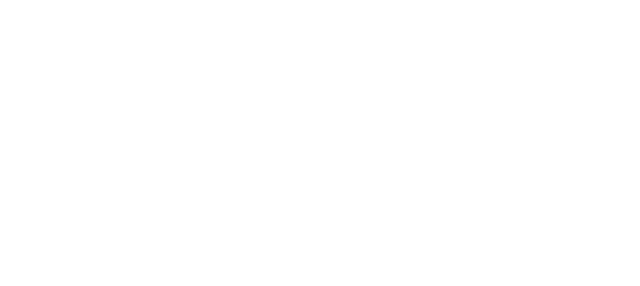
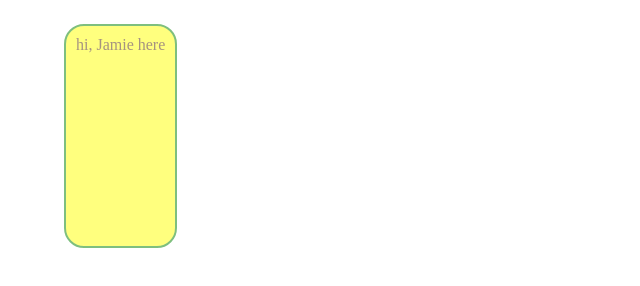
Before and after one commit to jawang4/wp22, a plain HTML site: page project1/index.html in a window 1280 px wide. Shown: the whole page, without its empty margins (0-640 px from the left). Drawn offline with Linux system fonts and the light colour scheme.

Commit message:
class changes

```diff
--- a/project1/index.html
+++ b/project1/index.html
@@ -4,11 +4,70 @@
 <head>
 	<meta name="viewport" content="width=device-width, initial-scale=1">
 	<title>Web Programming | STUDENT NAME | Project 1</title>
+
+
+	<style>
+
+		.test-class5 {
+			position:absolute;
+			left: 5vw;
+			color:rgb(78, 42, 3);
+			border: 2px solid green;
+			padding: 10px;
+			margin: 50 px;
+			width: 300 px;
+			max-width:300 px;
+			height:200px;
+			opacity:.5;
+			background:yellow;
+			border-radius: 20px;
+			transition:.5s;
+		}
+
+		.test-class5:hover{
+			background:blue;
+			color:rgb(255, 252, 249);
+
+		}
+	</style>
+
 </head>
 
 <body>
 
-	<!-- Put your code here! -->
+<!--
+<h1>PAGE TITLE </h1>
+
+<h3>section 1 </h3>
+
+<ul>
+	<li>item 1</li>
+	<li>item 2 </li>
+
+</ul>
+
+<h2>
+	<li><a href="https://www.google.com/">
+	target="_blank"></a>This is a link</a></li>
+
+</h2>
+	<img src="https://www.rd.com/wp-content/uploads/2021/03/GettyImages-1133605325-scaled-e1617227898456.jpg">
+
+
+	actual way to code the link:
+		<h2>
+			<li><a href="https://www.google.com/">This is a link</a></li>
+
+
+
+-->
+
+	<div>
+
+		<p class="test-class5"> hi, Jamie here
+
+		</p>
+	</div>
 
 </body>
 
```
Also changed, not shown: project1/styles.css (added, +9 -0 lines), project1/assets/Poor_Story/OFL.txt (added), 3 other files.
